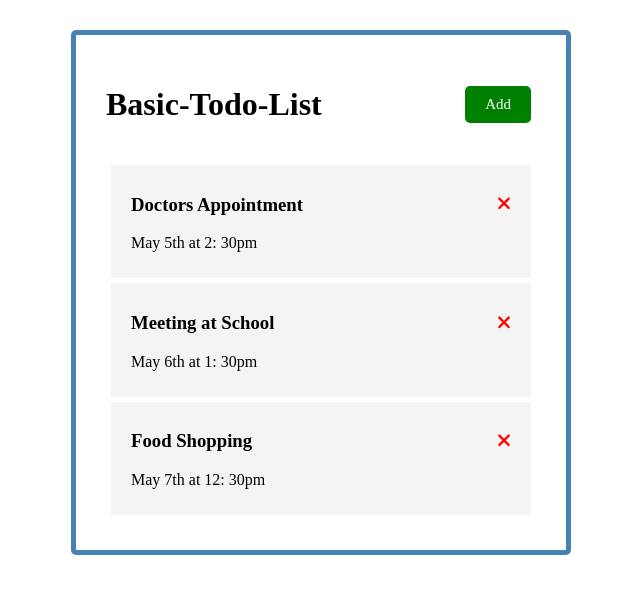
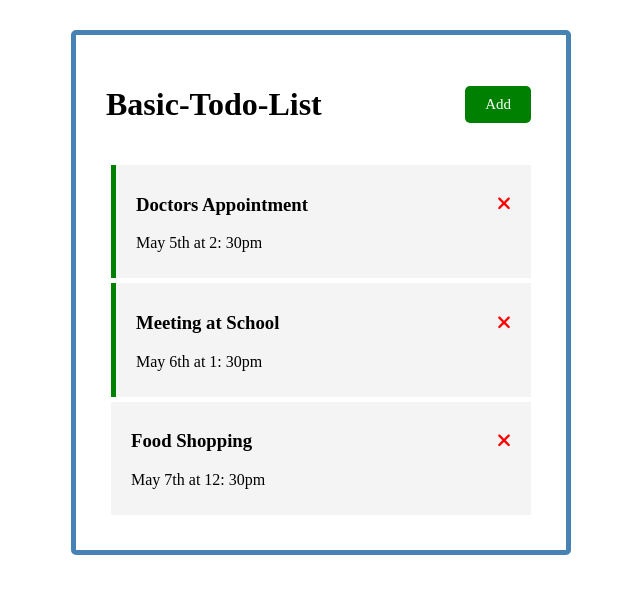
Before and after one commit to DattaAnupam/basic-todo-angular, an Angular app: page / in a window 1280 px wide. Shown: the top 594 px of the page, without its empty margins (319-959 px from the left). Built offline with nearby package versions, Linux system fonts and the light colour scheme; data requests are answered from the project's data file.

Commit message:
add ngClss to use css class

```diff
--- a/src/app/components/task-item/task-item.component.html
+++ b/src/app/components/task-item/task-item.component.html
@@ -1,4 +1,4 @@
-<div class="task">
+<div class="task" [ngClass]="{remainder: task.reminder}">
   <h3>{{ task.text }} <fa-icon [icon]="faXmark" [ngStyle]="{'color': 'red'}" (click)="OnClick(task)"></fa-icon>
   </h3>
   <p>{{ task.day }}</p>
```
